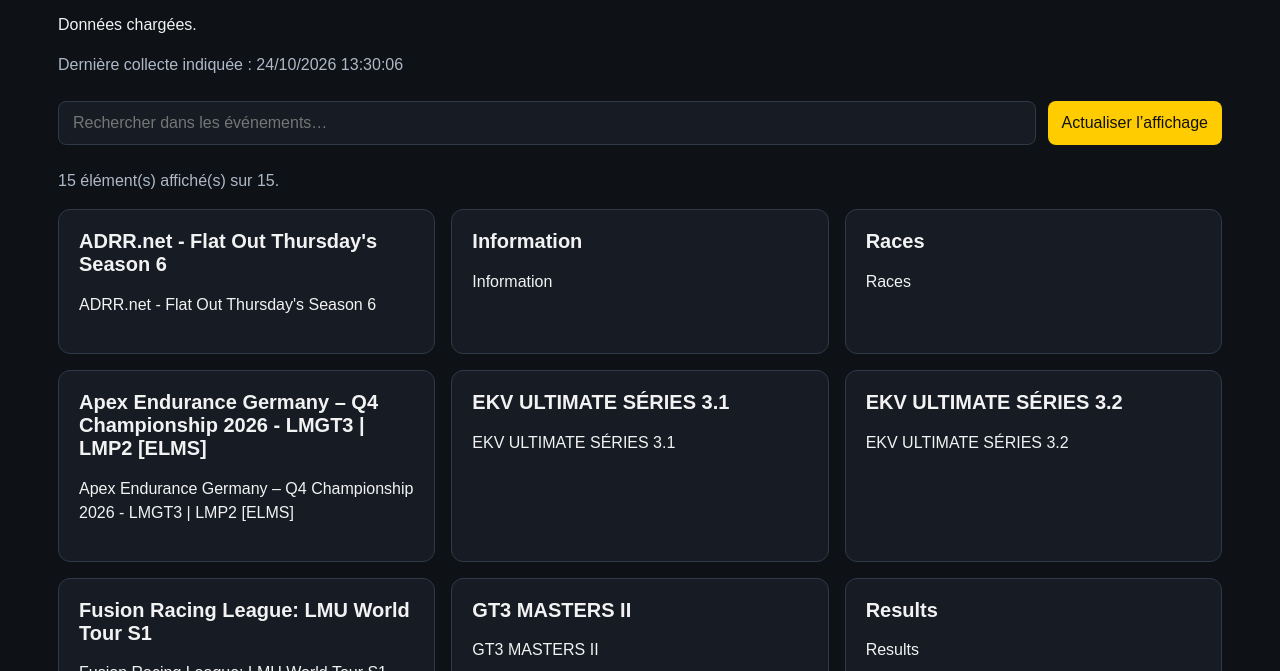
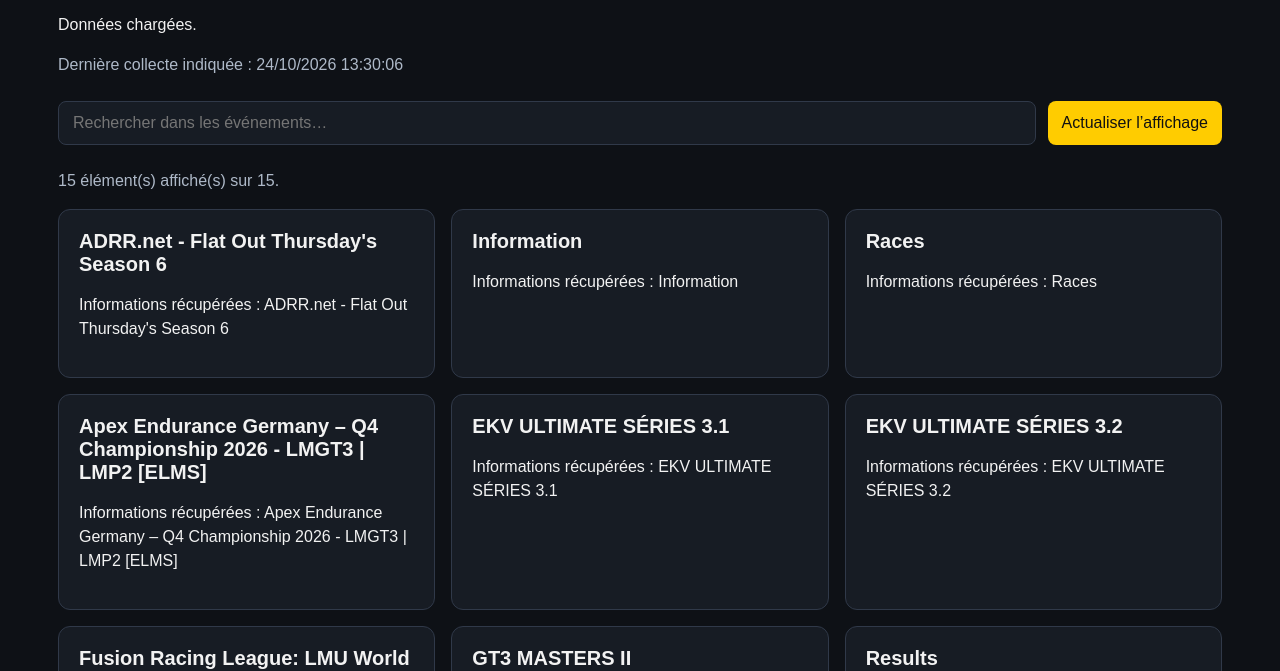
Before and after one commit to corentin-pstlt/lmu-calendrier, a plain HTML site: page docs/index.html in a window 1280 px wide. Shown: the part 129-800 px from the top of the page. Drawn offline with Linux system fonts and the light colour scheme.

Commit message:
Update index.html

```diff
--- a/docs/index.html
+++ b/docs/index.html
@@ -176,20 +176,51 @@
           texte(evenement.title || evenement.name) || "Événement sans titre";
         carte.appendChild(titre);
 
-        const details = document.createElement("p");
+        const libelles = {
+          raw_text: "Informations récupérées",
+          track: "Circuit",
+          circuit: "Circuit",
+          cars: "Voitures",
+          category: "Catégorie",
+          classes: "Catégories",
+          start_utc: "Départ — UTC",
+          startDate: "Date de début",
+          duration_minutes: "Durée en minutes",
+          serie: "Série",
+          series: "Série"
+        };
 
-        if (evenement.raw_text) {
-          details.textContent = texte(evenement.raw_text);
-        } else {
-          details.textContent = Object.entries(evenement)
-            .filter(([cle]) =>
-              !["title", "name", "url", "retrieved_at"].includes(cle)
-            )
-            .map(([cle, valeur]) => `${cle} : ${texte(valeur)}`)
-            .join("\n");
+        const champsMasques = [
+          "id",
+          "title",
+          "name",
+          "url",
+          "source",
+          "retrieved_at"
+        ];
+
+        let nombreInformations = 0;
+
+        for (const [cle, valeur] of Object.entries(evenement)) {
+          if (champsMasques.includes(cle)) continue;
+
+          const contenu = texte(valeur);
+          if (!contenu.trim()) continue;
+
+          const ligne = document.createElement("p");
+          const libelle = libelles[cle] || cle;
+
+          ligne.textContent = `${libelle} : ${contenu}`;
+          carte.appendChild(ligne);
+          nombreInformations++;
         }
 
-        carte.appendChild(details);
+        if (nombreInformations === 0) {
+          const message = document.createElement("p");
+          message.textContent =
+            "Aucun détail supplémentaire n’a été récupéré pour cet événement.";
+          carte.appendChild(message);
+        }
 
 
 
```
